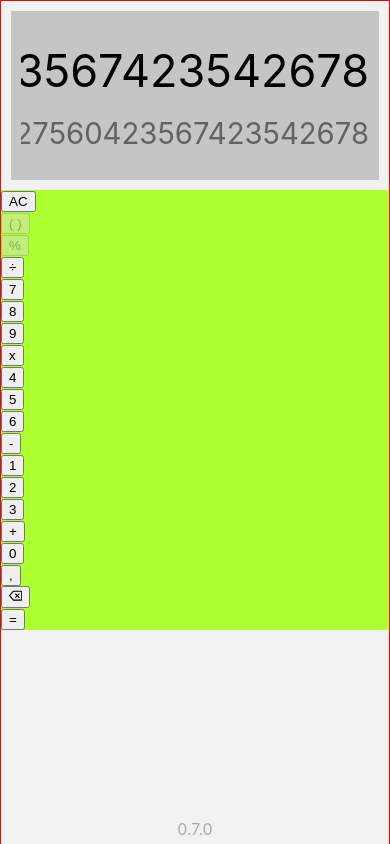
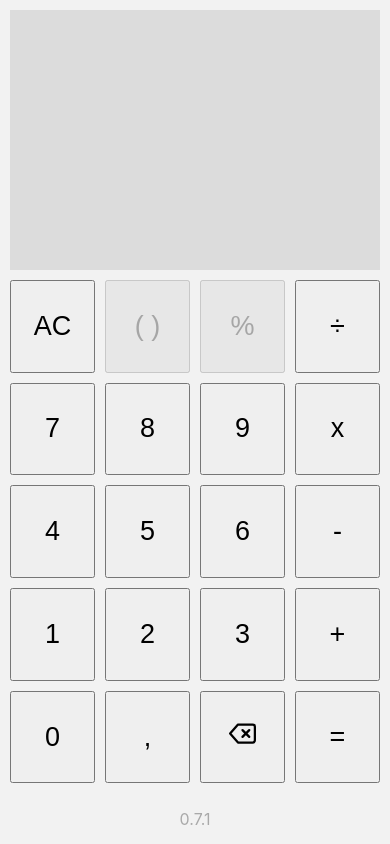
Before and after one commit to oandrewhb/calculadora-simples, a React (Create React App) app: page / in a window 390 px wide. Built offline with nearby package versions, Linux system fonts and the light colour scheme.

Commit message:
Responsivo update: Melhorado responsividade do teclado

```diff
--- a/public/versoes.json
+++ b/public/versoes.json
@@ -1,4 +1,5 @@
 [
+    {"indice": 44, "tituloCommit": "Responsivo update: Melhorado responsividade do teclado",                  "versao": "0.7.1" },
     {"indice": 43, "tituloCommit": "Responsivo update: WIP barra de rolagem no componente tela",              "versao": "0.7.0" },
     {"indice": 42, "tituloCommit": "Reorganizado registro de versoes e display da versão atual automática",   "versao": "0.6.6" },
     {"indice": 41, "tituloCommit": "Reorganizado sistema de enums",                                           "versao": "0.6.5" },
--- a/src/componentes/App/App.css
+++ b/src/componentes/App/App.css
@@ -5,13 +5,20 @@
     width: 100vw;
 }
 
+.conteudo-app {
+    height: 94%;
+}
+.versao-app {
+    height: 6%;
+}
+
 .versao {
-    position: fixed;
     width: 100%;
-    bottom: 0px;
+    height: 100%;
+    display: flex;
+    justify-content: center;
+    align-items: center;
 }
 .versao p {
-    text-align: center;
-    margin: 5px;
     color: rgb(0, 0, 0, 0.3);
 }
--- a/src/componentes/App/App.tsx
+++ b/src/componentes/App/App.tsx
@@ -33,8 +33,12 @@ function Versao() {
 function App() {
     return (
         <div className='App'>
-            <Calculadora />
-            <Versao />
+            <div className='conteudo-app'>
+                <Calculadora />
+            </div>
+            <div className='versao-app'>
+                <Versao />
+            </div>
         </div>
     );
 }
--- a/src/componentes/Calculadora/Calculadora.css
+++ b/src/componentes/Calculadora/Calculadora.css
@@ -1,5 +1,7 @@
 .calculadora {
-    height: 100vh;
+    height: 100%;
+    width: 100%;
     flex-direction: column;
-    border: 1px solid red;
+    display: flex;
+    font-size: 45px;
 }
--- a/src/componentes/Teclado/Teclado.css
+++ b/src/componentes/Teclado/Teclado.css
@@ -1,21 +1,37 @@
 /* TECLADO */
 .teclado {
-    background-color: greenyellow;
+    height: 70%;
+    display: flex;
+    flex-direction: column;
+    justify-content: space-between;
+    margin: 5px;
+    flex: 85;
 }
 
 /* LINHA */
 .teclado .teclado-linha {
-    /* border: 1px solid blue; */
-
+    height: 100%;
+    display: flex;
+    flex-direction: row;
+    justify-content: space-between;
 }
 
 /* COLUNA */
 .teclado .teclado-linha .teclado-coluna {
-    /* border: 1px solid red; */
-
+    width: 100%;
+    display: flex;
 }
 
 /* TECLA */
 .tecla {
+    margin: 5px;
+    width: 100%;
+    font-size: 60%;
+}
 
+/* Estilos para quando a tela estiver na horizontal */
+@media (orientation: landscape) {
+    .teclado {
+        flex: 33;
+    }
 }
--- a/src/componentes/Teclado/Teclado.tsx
+++ b/src/componentes/Teclado/Teclado.tsx
@@ -15,7 +15,6 @@ function Teclado({comandoDoTeclado}: propsTeclado) {
 
     interface propsTecla {conteudo: string, disabled?: boolean, vermelho?: boolean}
     function Tecla({conteudo, disabled}: propsTecla) {
-
 
         return (
             <div className='teclado-coluna'>
--- a/src/componentes/Tela/Tela.css
+++ b/src/componentes/Tela/Tela.css
@@ -1,7 +1,7 @@
 /* INICIO - estilos da barra de rolagem */
 ::-webkit-scrollbar {
-    width: 5px;
-    height: 5px;
+    width: 3px;
+    height: 3px;
 }
 
 /* Track */
@@ -22,45 +22,35 @@
 /* FIM - estilos da barra de rolagem */
 
 .tela {
-    background-color: rgba(128, 128, 128, 0.4);
-    height: 20%;
-    margin: 10px;
+    background-color: rgba(128, 128, 128, 0.2);
+    height: 30%;
+    margin: 10px 10px 0px 10px;
     display: flex;
     align-items: center;
+    flex: 43;
 }
 
 .tela .numeros {
-    /* border: 1px solid black; */
-    height: 75%;
     width: 100%;
     text-align: right;
-
-}
-.numeros {
-    font-size: 45px;
 }
 
 .expressao, .resultado {
     display: flex;
     flex-direction: row-reverse;
     align-items: center;
-    padding: 0px 10px;
+    padding: 5px 10px;
 }
 .expressao {
-    /* border: 1px solid red; */
-    height: 60%;
     font-size: 100%;
     color:rgba(0, 0, 0, 1)
 }
 .resultado {
-    /* border: 1px solid green; */
-    height: 40%;
     font-size: 65%;
     color:rgba(0, 0, 0, 0.5)
 }
 
 .tela p {
-    /* border: 1px solid orange; */
     margin: 0px;
     white-space: nowrap;
     overflow: auto;
@@ -72,6 +62,27 @@
 /* Estilos para quando a tela estiver na horizontal */
 @media (orientation: landscape) {
     .tela {
-        height: 40%;
+        flex: 23;
     }
 }
+
+@media only screen and (max-height: 360px) {
+    .tela .numeros {
+        font-size: 35px;
+    }
+    .expressao, .resultado {
+        padding: 0px 10px;
+    }
+}
+@media only screen and (max-height: 280px) {
+    .tela .numeros {
+        font-size: 25px;
+    }
+    .expressao, .resultado {
+        padding: 0px 10px;
+    }
+}
+
+.invisivel {
+    opacity: 0;
+}
--- a/src/componentes/Tela/Tela.tsx
+++ b/src/componentes/Tela/Tela.tsx
@@ -5,6 +5,14 @@ import { AltoEnumOperacao } from "../../enums/AltoEnumOperacao";
 
 import { BaixoEnumElemento } from "../../enums/BaixoEnumElemento";
 import { BaixoEnumOperacao } from "../../enums/BaixoEnumOperacao";
+
+function invisivel(condicao: boolean) {
+    if (condicao) {
+        return "invisivel";
+    } else {
+        return "";
+    }
+}
 
 function altoNivel(param: string): string {
     let resultado = param.replaceAll(BaixoEnumElemento.SEPARADOR_DECIMAL, AltoEnumElemento.SEPARADOR_DECIMAL);
@@ -18,7 +26,7 @@ function altoNivel(param: string): string {
     resultado = resultado.replaceAll(BaixoEnumOperacao.SUBTRACAO, AltoEnumOperacao.SUBTRACAO);
     resultado = resultado.replaceAll(BaixoEnumOperacao.ADICAO, AltoEnumOperacao.ADICAO);
 
-    return resultado;
+    return resultado === "" ? "_" : resultado;
 }
 
 interface propsTela {expressao: string, resultado: string}
@@ -26,11 +34,11 @@ function Tela({expressao, resultado}: propsTela) {
     return (
         <div className='tela'>
             <div className='numeros'>
-                <div className="expressao">
+                <div className={`expressao ${invisivel(expressao == "")}`}>
                     {/* <p>{altoNivel(expressao)}</p> */}
                     <p>524543278462375946327560423567423542678</p>
                 </div>
-                <div className="resultado">
+                <div className={`resultado ${invisivel(resultado == "")}`}>
                     {/* <p>{altoNivel(resultado)}</p> */}
                     <p>524543278462375946327560423567423542678</p>
                 </div>
```
